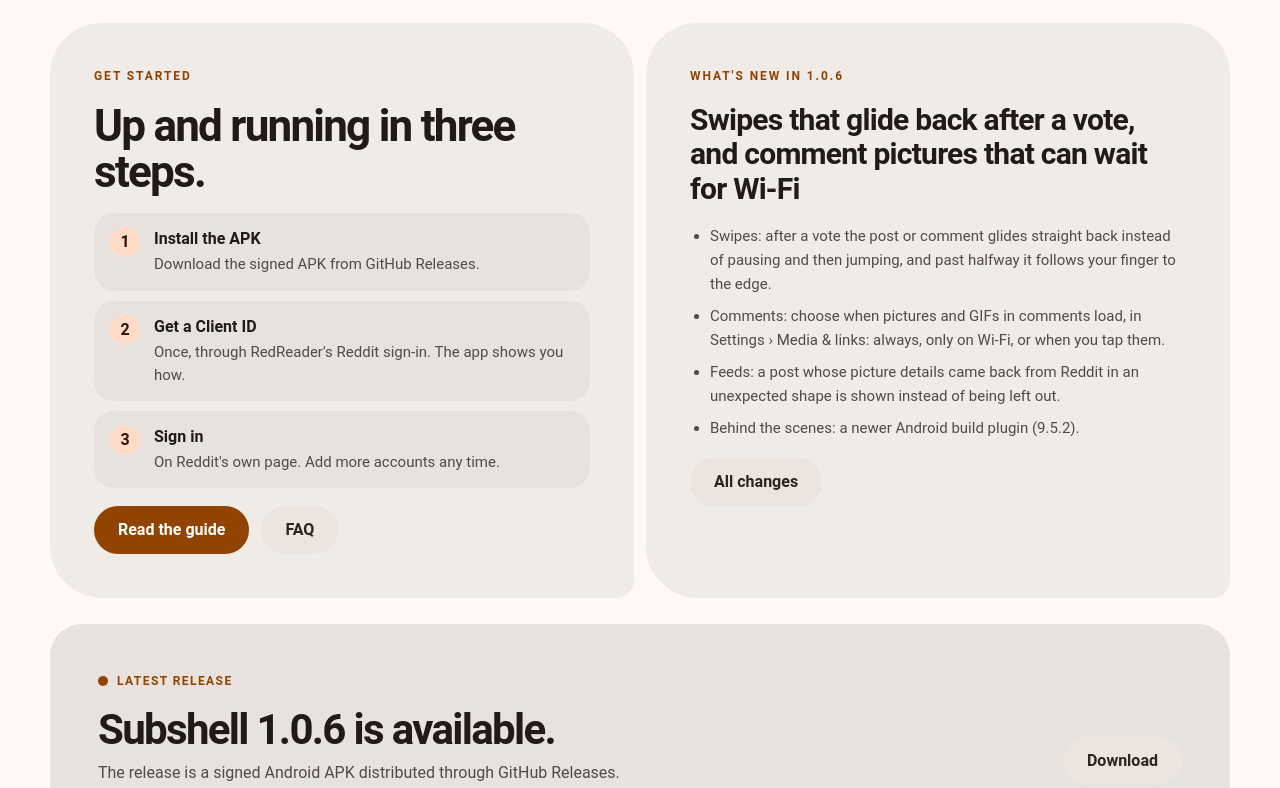
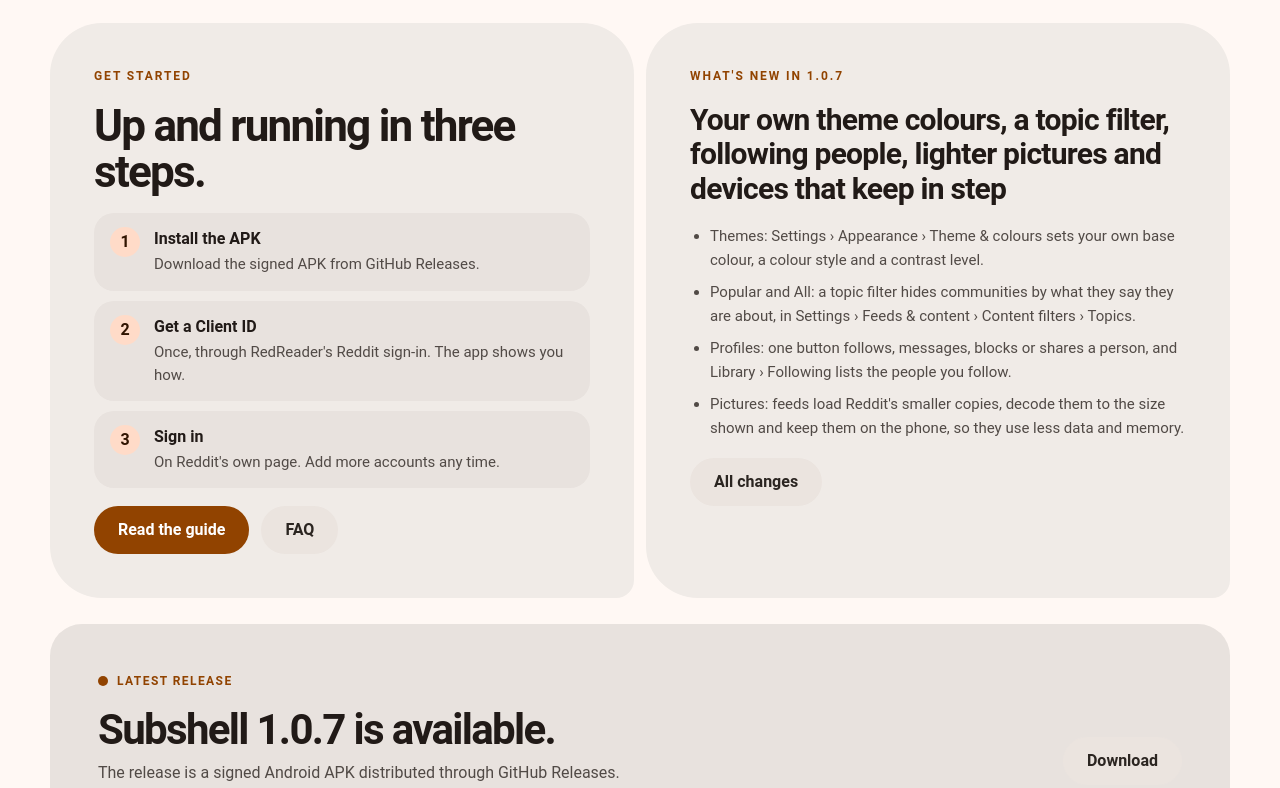
Before and after one commit to brealorg/subshell, a plain HTML site: page site/index.html in a window 1280 px wide. Shown: the part 2777-3565 px from the top of the page. Drawn offline with Linux system fonts and the light colour scheme.

Commit message:
Publish 1.0.7 beta download

```diff
--- a/site/index.html
+++ b/site/index.html
@@ -196,7 +196,7 @@
 
               <a
                 class="button button-filled"
-                href="https://github.com/brealorg/subshell/releases/tag/v1.0.6">
+                href="https://github.com/brealorg/subshell/releases/tag/v1.0.7">
                 Download
               </a>
 
@@ -873,13 +873,13 @@
 
         <div class="start-surface news-surface">
           <!-- RELEASETOOL02_WHATS_NEW_START -->
-          <p class="eyebrow">What's new in 1.0.6</p>
-          <h2>Swipes that glide back after a vote, and comment pictures that can wait for Wi-Fi</h2>
+          <p class="eyebrow">What's new in 1.0.7</p>
+          <h2>Your own theme colours, a topic filter, following people, lighter pictures and devices that keep in step</h2>
           <ul>
-            <li>Swipes: after a vote the post or comment glides straight back instead of pausing and then jumping, and past halfway it follows your finger to the edge.</li>
-            <li>Comments: choose when pictures and GIFs in comments load, in Settings › Media &amp; links: always, only on Wi-Fi, or when you tap them.</li>
-            <li>Feeds: a post whose picture details came back from Reddit in an unexpected shape is shown instead of being left out.</li>
-            <li>Behind the scenes: a newer Android build plugin (9.5.2).</li>
+            <li>Themes: Settings › Appearance › Theme &amp; colours sets your own base colour, a colour style and a contrast level.</li>
+            <li>Popular and All: a topic filter hides communities by what they say they are about, in Settings › Feeds &amp; content › Content filters › Topics.</li>
+            <li>Profiles: one button follows, messages, blocks or shares a person, and Library › Following lists the people you follow.</li>
+            <li>Pictures: feeds load Reddit&#x27;s smaller copies, decode them to the size shown and keep them on the phone, so they use less data and memory.</li>
           </ul>
           <!-- RELEASETOOL02_WHATS_NEW_END -->
           <div class="hero-actions">
@@ -910,7 +910,7 @@
 
             <div>
               <h2>
-                Subshell 1.0.6 is available.
+                Subshell 1.0.7 is available.
               </h2>
 
               <p>
@@ -921,7 +921,7 @@
 
             <a
               class="button button-filled"
-              href="https://github.com/brealorg/subshell/releases/tag/v1.0.6">
+              href="https://github.com/brealorg/subshell/releases/tag/v1.0.7">
               Download
             </a>
           </div>
```
Also changed, not shown: site/changelog/index.html (+18 -0 lines), 1 other file.
